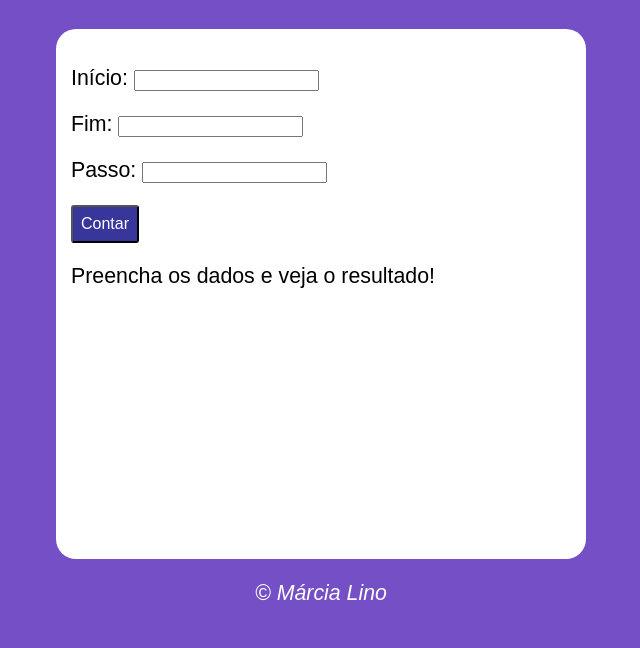
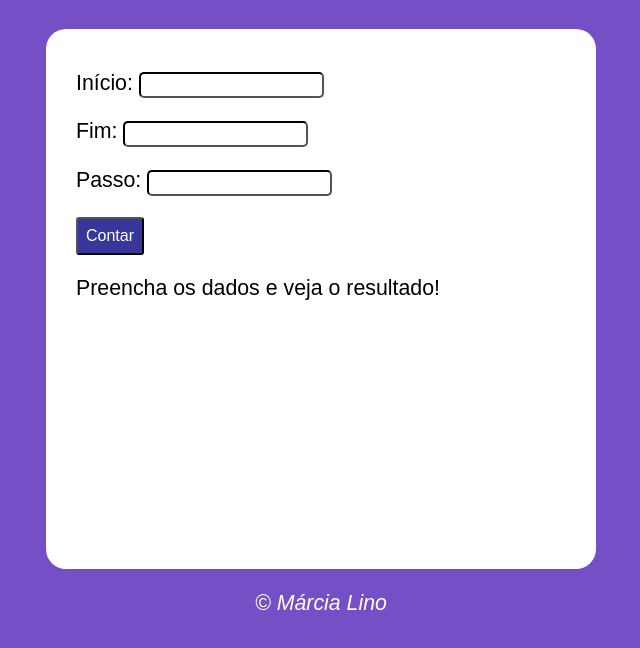
Before and after one commit to marcialino/projeto-contar, a plain HTML site: page index.html in a window 1280 px wide. Shown: the part 90-738 px from the top of the page, without its empty margins (327-967 px from the left). Drawn offline with Linux system fonts and the light colour scheme.

Commit message:
Atualizei projeto-cpntat

```diff
--- a/estilo.css
+++ b/estilo.css
@@ -25,7 +25,8 @@ section#msg{
     background-color: white;
     margin: auto;
     border-radius: 20px;
-    padding: 15px;
+    padding: 20px;
+    padding-left: 30px;
 
 
 }
@@ -43,3 +44,19 @@ input#bts{
     font-size: 12pt;
     color:white
 }
+input#txtn1{
+    height:20px ;
+    border-radius: 5px;
+    border-color: black;
+}
+input#txtn2{
+    height:20px ;
+    border-radius: 5px;
+    border-color: black;
+
+}
+input#pas{
+    height:20px ;
+    border-radius: 5px;
+    border-color: black;
+}
```
